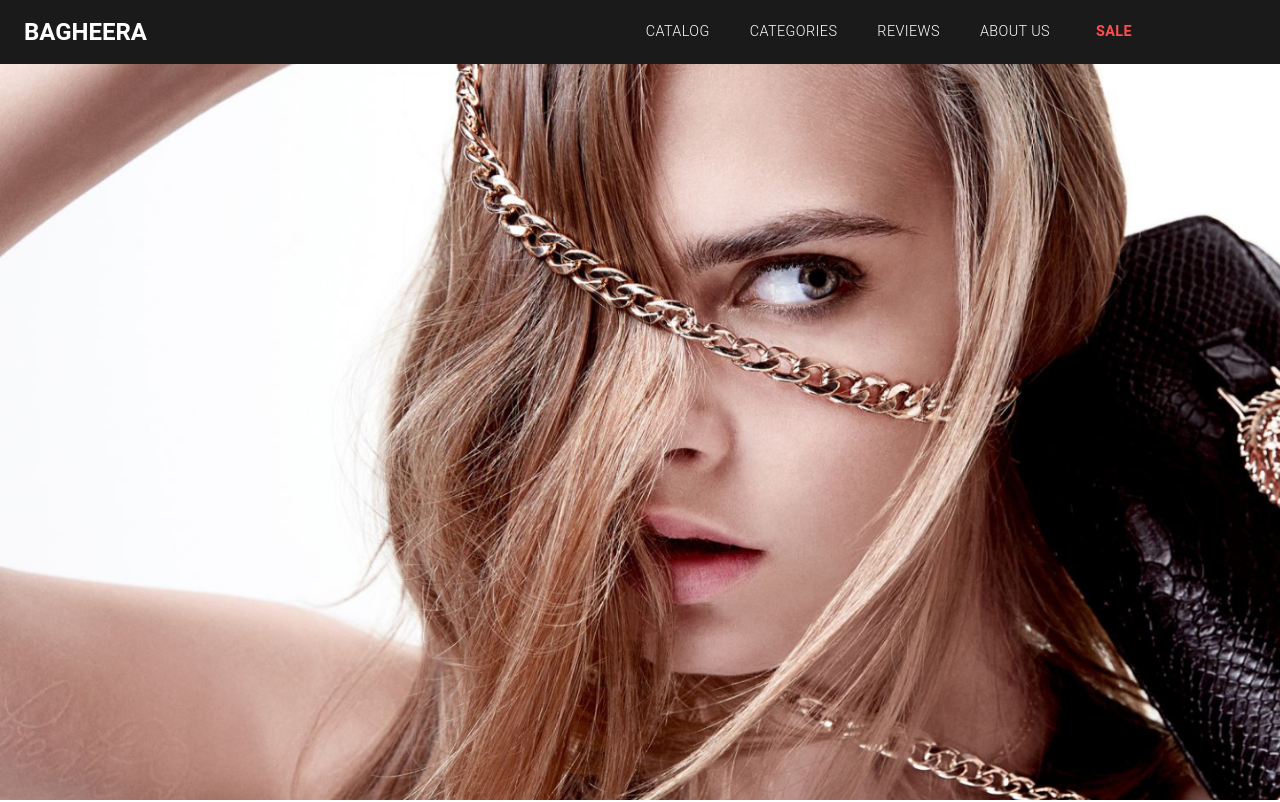
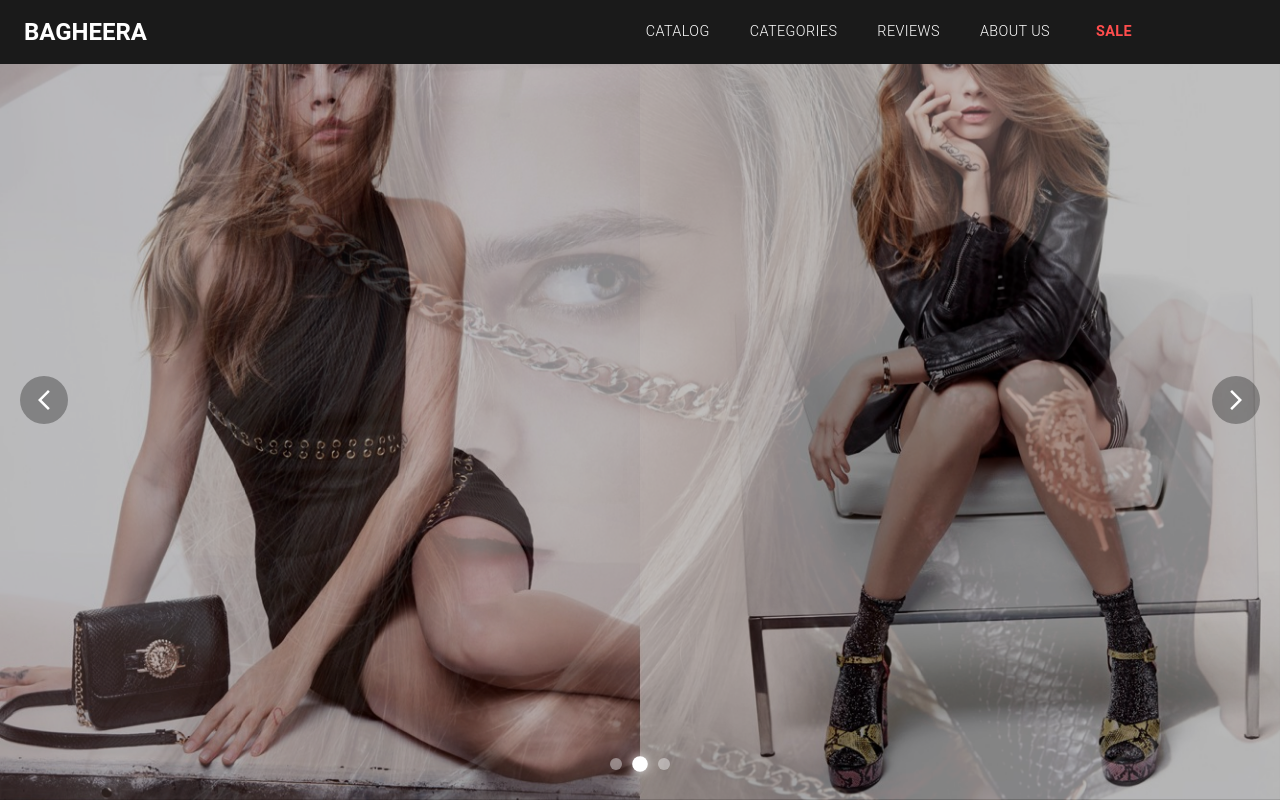
Before and after one commit to mihaelababan/BagheeraBrand, a Next.js app in the folder my-app/: page / in a window 1280 px wide. Shown: the top 802 px of the page. Built offline with nearby package versions, Linux system fonts and the light colour scheme; some icons are missing.

Commit message:
add HomePage - hero slider

```diff
--- a/my-app/src/app/page.tsx
+++ b/my-app/src/app/page.tsx
@@ -5,24 +5,15 @@ import ImageCarousel from "../features/home/ImageCarousel/ImageCarousel";
 import { Typography } from "@mui/material";
 import styles from "./page.module.css";
 
+import HeroSlider from "../features/home/HeroSlider/HeroSlider"; // Importă slider-ul nou
+
 export default function Home() {
   return (
     <main className={styles.mainContainer}>
+      <section className={styles.heroSection}>
+        <HeroSlider />
+      </section>
 
-     <section className={styles.heroSection}>
-  <div className={styles.heroImageWrapper}>
-    <Image
-      src="/images/geanta.jpg"
-      alt="Bagheera Hero"
-      fill
-      priority
-      style={{
-        objectFit: 'cover',
-        objectPosition: 'left center'
-      }}
-    />
-  </div>
-</section>
 
       <div className={styles.spacer} />
 
--- /dev/null
+++ b/my-app/src/features/home/HeroSlider/HeroSlider.module.css
@@ -0,0 +1,80 @@
+/* Containerul principal care ține tot slider-ul */
+.sliderContainer {
+  position: relative;
+  width: 100%;
+  height: 100vh;
+  background-color: #000;
+  overflow: hidden;
+}
+
+.slide {
+  position: absolute;
+  top: 0;
+  left: 0;
+  width: 100%;
+  height: 100%;
+  opacity: 0;
+  transition: opacity 1.5s ease-in-out;
+  z-index: 1;
+}
+
+.slide.active {
+  opacity: 1;
+  z-index: 2;
+}
+.navBtn {
+  position: absolute !important;
+  top: 50% !important;
+  transform: translateY(-50%) !important;
+  z-index: 10 !important;
+  color: white !important;
+  background-color: rgba(0, 0, 0, 0.3) !important;
+  padding: 12px !important;
+  transition: background-color 0.3s ease !important;
+}
+
+.navBtn:hover {
+  background-color: rgba(0, 0, 0, 0.7) !important;
+}
+.left {
+  left: 20px !important;
+}
+
+.right {
+  right: 20px !important;
+}
+.dots {
+  position: absolute;
+  bottom: 30px;
+  left: 50%;
+  transform: translateX(-50%);
+  display: flex;
+  gap: 12px;
+  z-index: 10;
+}
+.dot {
+  width: 12px;
+  height: 12px;
+  border-radius: 50%;
+  background-color: rgba(255, 255, 255, 0.4);
+  cursor: pointer;
+  transition: all 0.3s ease;
+}
+.dotActive {
+  background-color: #fff;
+  transform: scale(1.3);
+  box-shadow: 0 0 8px rgba(255, 255, 255, 0.8);
+}
+
+@media (max-width: 768px) {
+  .sliderContainer {
+    height: 60vh;
+  }
+
+  .navBtn {
+    padding: 8px !important;
+  }
+
+  .left { left: 10px !important; }
+  .right { right: 10px !important; }
+}
--- /dev/null
+++ b/my-app/src/features/home/HeroSlider/HeroSlider.tsx
@@ -0,0 +1,68 @@
+"use client";
+import React, { useState, useEffect } from 'react';
+import Image from 'next/image';
+import { Box, IconButton } from '@mui/material';
+import { ArrowBackIosNew, ArrowForwardIos } from '@mui/icons-material';
+import styles from './HeroSlider.module.css';
+
+const images = [
+  "/images/geanta.jpg",
+  "/images/geanta2.jpg",
+  "/images/geanta3.jpg"
+];
+
+export default function HeroSlider() {
+  const [currentIndex, setCurrentIndex] = useState(0);
+
+
+  useEffect(() => {
+    const timer = setInterval(() => {
+      handleNext();
+    }, 5000);
+    return () => clearInterval(timer);
+  }, [currentIndex]);
+
+  const handleNext = () => {
+    setCurrentIndex((prev) => (prev + 1 === images.length ? 0 : prev + 1));
+  };
+
+  const handlePrev = () => {
+    setCurrentIndex((prev) => (prev === 0 ? images.length - 1 : prev - 1));
+  };
+
+  return (
+    <Box className={styles.sliderContainer}>
+      {images.map((src, index) => (
+        <div
+          key={src}
+          className={`${styles.slide} ${index === currentIndex ? styles.active : ''}`}
+        >
+          <Image
+            src={src}
+            alt={`Slide ${index}`}
+            fill
+            priority={index === 0}
+            style={{ objectFit: 'cover', objectPosition: 'center' }}
+          />
+        </div>
+      ))}
+
+      <IconButton onClick={handlePrev} className={`${styles.navBtn} ${styles.left}`}>
+        <ArrowBackIosNew />
+      </IconButton>
+      <IconButton onClick={handleNext} className={`${styles.navBtn} ${styles.right}`}>
+        <ArrowForwardIos />
+      </IconButton>
+
+      <Box className={styles.dots}>
+        {images.map((_, i) => (
+          <div
+            key={i}
+            className={`${styles.dot} ${i === currentIndex ? styles.dotActive : ''}`}
+            onClick={() => setCurrentIndex(i)}
+          />
+        ))}
+      </Box>
+    </Box>
+  );
+}
```
Also changed, not shown: my-app/public/images/geanta2.jpg (added), my-app/public/images/geanta3.jpg (added).
